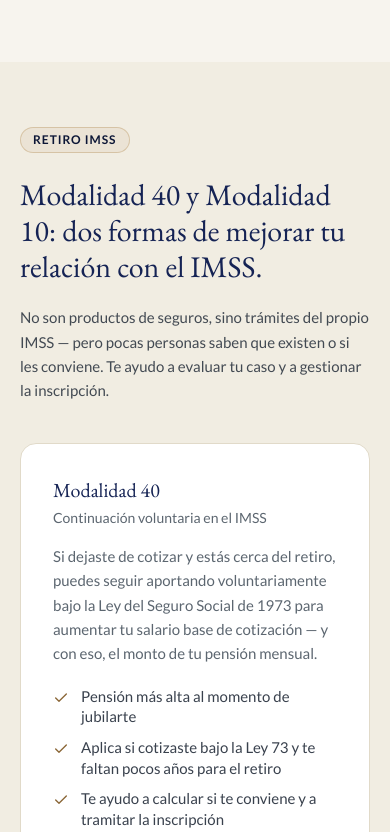
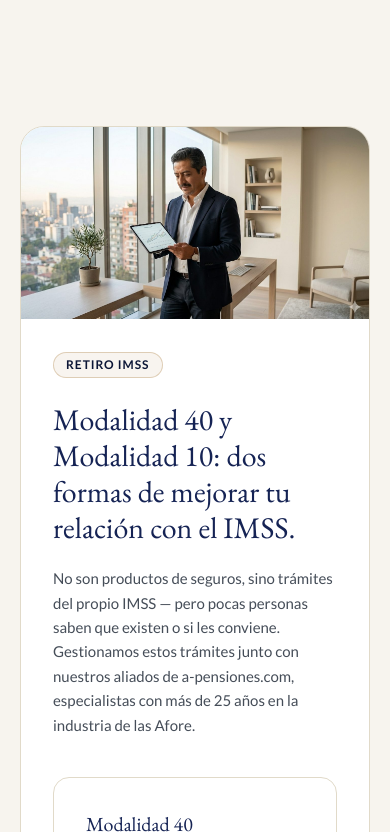
Before and after one commit to DESPACHOPM/despacho-pm-site, a Next.js app: page / in a window 390 px wide. Shown: the part 4132-4964 px from the top of the page. Built offline with nearby package versions, Linux system fonts and the light colour scheme.

Commit message:
Muestra Modalidad 40/10 en Lo que hacemos, menciona alianza con a-pensiones.com y agrega foto

```diff
--- a/src/components/sections/imss-modalities.tsx
+++ b/src/components/sections/imss-modalities.tsx
@@ -1,17 +1,30 @@
+import Image from "next/image";
+
 import { Reveal } from "@/components/motion/reveal";
 import { Badge } from "@/components/ui/badge";
 import { Button } from "@/components/ui/button";
 import { Card, CardDescription, CardTitle } from "@/components/ui/card";
 import { Check } from "lucide-react";
-import { IMSS_MODALITIES, WHATSAPP_URL_MODALIDADES } from "@/lib/site-data";
+import { IMSS_ALLY, IMSS_MODALITIES, WHATSAPP_URL_MODALIDADES } from "@/lib/site-data";
 
 export function ImssModalities() {
   return (
-    <section
-      id="modalidades"
-      className="bg-surface-alt/60"
-    >
-      <div className="mx-auto max-w-6xl px-(--spacing-gutter) py-(--spacing-section)">
+    <section id="modalidades" className="mx-auto max-w-6xl px-(--spacing-gutter) py-(--spacing-section)">
+      <div className="overflow-hidden rounded-3xl border border-border bg-surface">
+        <Reveal>
+          <div className="relative h-48 w-full sm:h-64">
+            <Image
+              src="/images/modalidad-imss.jpg"
+              alt="Asesor revisando en una tablet la gráfica de una pensión"
+              fill
+              sizes="(min-width: 1024px) 1152px, 100vw"
+              className="object-cover"
+              style={{ objectPosition: "50% 20%" }}
+            />
+          </div>
+        </Reveal>
+
+        <div className="p-8 sm:p-12">
           <Reveal>
             <Badge>Retiro IMSS</Badge>
           </Reveal>
@@ -25,8 +38,7 @@
           <Reveal delay={0.14}>
             <p className="mt-5 max-w-2xl text-[15px] leading-relaxed text-foreground/80">
               No son productos de seguros, sino trámites del propio IMSS — pero
-            pocas personas saben que existen o si les conviene. Te ayudo a
-            evaluar tu caso y a gestionar la inscripción.
+              pocas personas saben que existen o si les conviene. {IMSS_ALLY.blurb}
             </p>
           </Reveal>
 
@@ -58,7 +70,7 @@
           </div>
 
           <Reveal delay={0.3}>
-          <div className="mt-8">
+            <div className="mt-8 flex flex-col gap-4 sm:flex-row sm:items-center">
               <Button asChild variant="outline">
                 <a
                   href={WHATSAPP_URL_MODALIDADES}
@@ -68,8 +80,17 @@
                   Evaluemos tu caso
                 </a>
               </Button>
+              <a
+                href={IMSS_ALLY.url}
+                target="_blank"
+                rel="noopener noreferrer"
+                className="text-sm text-muted underline underline-offset-4 hover:text-foreground/80"
+              >
+                Conoce a nuestro aliado en {IMSS_ALLY.name}
+              </a>
             </div>
           </Reveal>
+        </div>
       </div>
     </section>
   );
--- a/src/lib/site-data.ts
+++ b/src/lib/site-data.ts
@@ -11,7 +11,6 @@
 
 export const NAV_LINKS = [
   { href: "#pilares", label: "Lo que hacemos" },
-  { href: "#modalidades", label: "Modalidad 40 y 10" },
   { href: "#historia", label: "Mi historia" },
   { href: "#contadores", label: "Contadores" },
   { href: "#testimonios", label: "Clientes" },
@@ -42,6 +41,13 @@
   },
 ];
 
+export const IMSS_ALLY = {
+  name: "a-pensiones.com",
+  url: "https://www.a-pensiones.com/",
+  blurb:
+    "Gestionamos estos trámites junto con nuestros aliados de a-pensiones.com, especialistas con más de 25 años en la industria de las Afore.",
+};
+
 export const IMSS_MODALITIES = [
   {
     title: "Modalidad 40",
@@ -51,7 +57,7 @@
     points: [
       "Pensión más alta al momento de jubilarte",
       "Aplica si cotizaste bajo la Ley 73 y te faltan pocos años para el retiro",
-      "Te ayudo a calcular si te conviene y a tramitar la inscripción",
+      "Evaluamos tu caso junto con nuestros aliados de a-pensiones.com",
     ],
   },
   {
```
Lines whose indentation alone changed are shown as unchanged.
